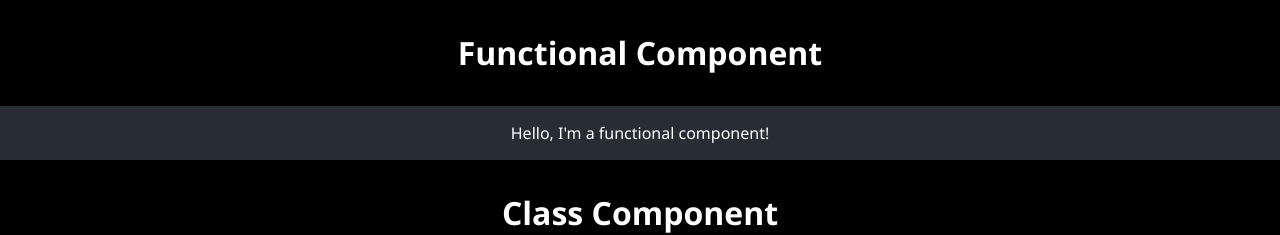
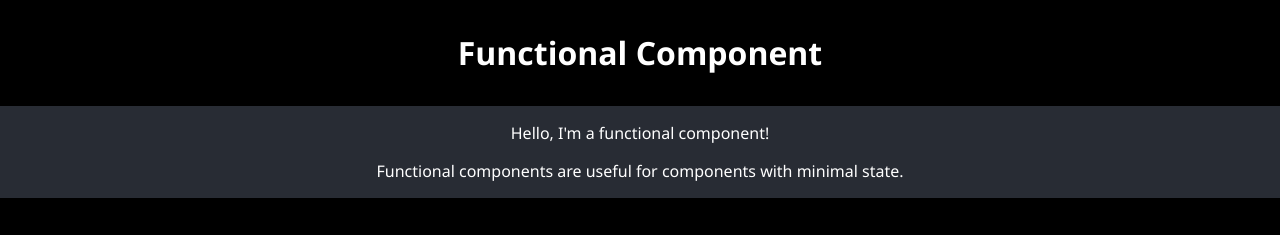
Before and after one commit to mallowmew/mayden-module9-react, a React (Create React App) app: page / in a window 1280 px wide. Shown: the top 235 px of the page. Built offline with nearby package versions, Linux system fonts and the light colour scheme; no server answers; the HTML template or start-up script is replaced by a standard one.

Commit message:
Add a bit more explanation to functional component

```diff
--- a/src/components/FunctionalComponent/FunctionalComponent.js
+++ b/src/components/FunctionalComponent/FunctionalComponent.js
@@ -1,5 +1,12 @@
 import React from 'react';
 
-const hello = () => <p>Hello, I'm a functional component!</p>;
+const hello = () => {
+  return (
+    <div className="functional-component">
+      <p>Hello, I'm a functional component!</p>
+      <p>Functional components are useful for components with minimal state.</p>
+    </div>
+  );
+};
 
 export default hello;
```
